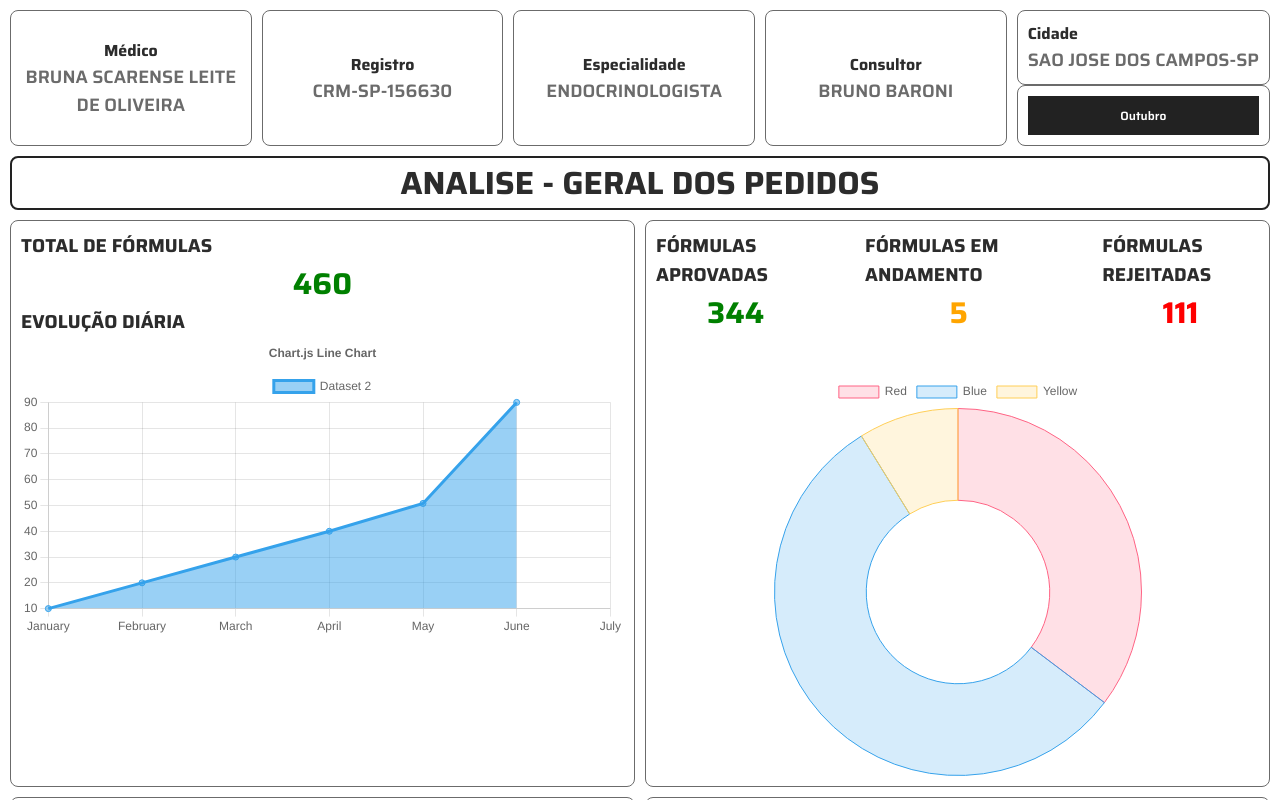
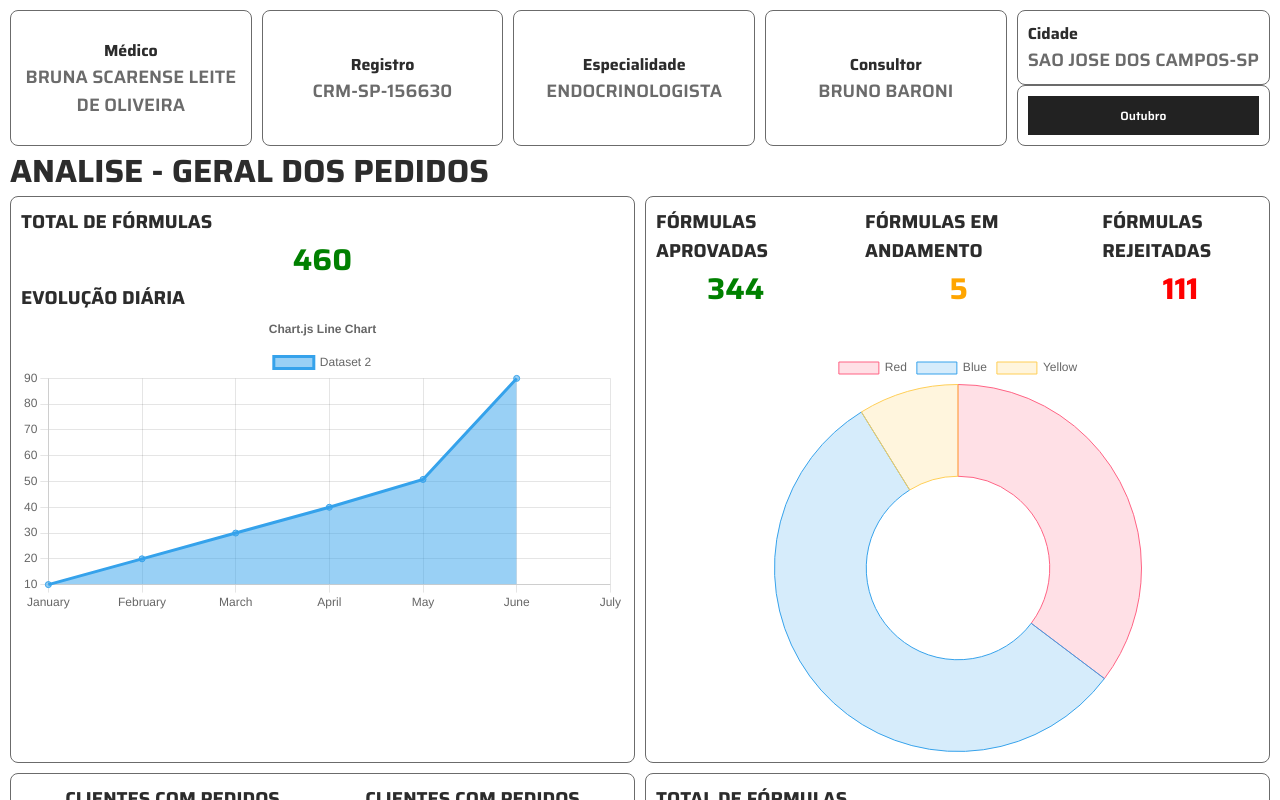
Before and after one commit to auggustus6/medicator-dashboard-nextjs, a Next.js app: page /dashboard in a window 1280 px wide. Shown: the top 800 px of the page. Built offline with nearby package versions, Linux system fonts and the light colour scheme.

Commit message:
feat: add cards charts

```diff
--- a/src/components/GeneralAnalysisOfOrders/index.tsx
+++ b/src/components/GeneralAnalysisOfOrders/index.tsx
@@ -1,6 +1,5 @@
 import ApprovedCustomers from "../ApprovedCustomers";
 import ApprovedFormulasCard from "../ApprovedFormulasCard";
-import PieChart from "../PieChart";
 import TotalRecipesCard from "../TotalRecipesCard";
 
 import * as Styles from "./styles";
--- a/src/components/Title/index.tsx
+++ b/src/components/Labels/Title/index.tsx
@@ -5,11 +5,7 @@ type PropsTitle = {
 };
 
 const Title = ({ title }: PropsTitle) => {
-  return (
-    <Styles.Title>
-      <h1>{title}</h1>
-    </Styles.Title>
-  );
+  return <h1>{title}</h1>;
 };
 
 export default Title;
--- a/src/pages/dashboard/index.tsx
+++ b/src/pages/dashboard/index.tsx
@@ -1,11 +1,7 @@
 import DashboardTemplate from "../../templates/DashboardTemplate/index";
 
 const Dashboard = () => {
-  return (
-    <>
-      <DashboardTemplate />
-    </>
-  );
+  return <DashboardTemplate />;
 };
 
 export default Dashboard;
--- a/src/styles/global.ts
+++ b/src/styles/global.ts
@@ -6,7 +6,9 @@ import {
 } from "styled-components";
 
 type GlobalStylesProps = {
-  removeBg?: boolean;
+  theme: {
+    removeBg?: boolean;
+  }
 };
 
 const GlobalStyles: GlobalStyleComponent<
--- a/src/templates/DashboardTemplate/index.tsx
+++ b/src/templates/DashboardTemplate/index.tsx
@@ -1,5 +1,5 @@
 import React from "react";
-import Title from "../../components/Title";
+import Title from "../../components/Labels/Title";
 import GeneralAnalysisOfOrders from "../../components/GeneralAnalysisOfOrders";
 import HeaderDashboard from "../../components/HeaderDashboard";
 
```
Also changed, not shown: .prettierrc.json, src/components/Labels/Title/styles.ts (renamed from src/components/Title/styles.ts).
